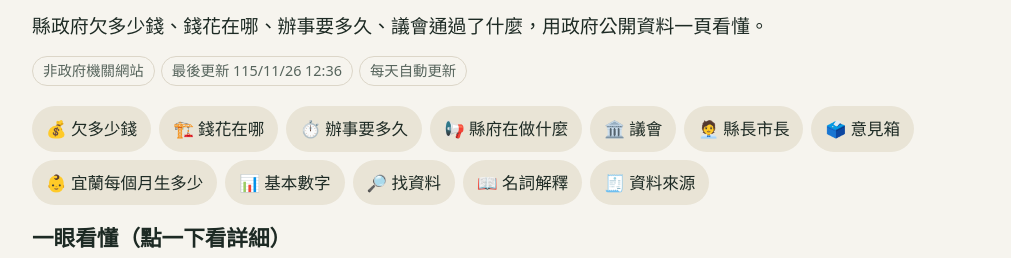
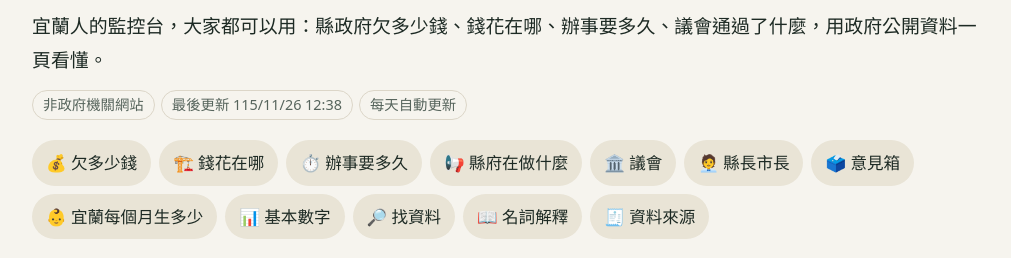
Before and after one commit to Larryveryhandsome/yilan-board, a plain HTML site: page index.html in a window 1280 px wide. Shown: the part 78-336 px from the top of the page, without its empty margins (134-1145 px from the left). Drawn offline with Linux system fonts and the light colour scheme.

Commit message:
更新 2026-11-26 12:38

```diff
--- a/index.html
+++ b/index.html
@@ -2,7 +2,7 @@
 <html lang="zh-Hant-TW"><head><meta charset="utf-8">
 <meta name="viewport" content="width=device-width,initial-scale=1,viewport-fit=cover">
 <title>宜蘭看板</title>
-<meta name="description" content="宜蘭縣政府欠多少錢、錢花在哪、辦事要多久、議會通過了什麼，用政府公開資料一頁看懂；每天自動更新，每一個數字都附政府原始出處。非政府機關網站。">
+<meta name="description" content="宜蘭人的監控台，大家都可以用：宜蘭縣政府欠多少錢、錢花在哪、辦事要多久、議會通過了什麼，用政府公開資料一頁看懂；每天自動更新，每一個數字都附政府原始出處。非政府機關網站。">
 <style>
 :root{--bg:#f6f4ee;--card:#fffdf8;--fg:#1d2a24;--muted:#56645c;--line:#dcd6c8;--accent:#1f6b52;--accent2:#b5651d;--chip:#e9e4d6;--simple:#eef5f0;--bar:#2f8a69;--barhi:#b5651d}
 @media (prefers-color-scheme:dark){:root:not([data-theme=light]){--bg:#121815;--card:#1a221e;--fg:#e8ece9;--muted:#a7b6ad;--line:#2c3832;--accent:#6fd0a8;--accent2:#e3a062;--chip:#24302a;--simple:#1f2d26;--bar:#4fb38c;--barhi:#e3a062;color-scheme:dark}}
@@ -51,8 +51,8 @@ footer{color:var(--muted);font-size:.85rem;margin-top:22px}
 #about a,footer{overflow-wrap:anywhere}
 </style></head><body><div class="wrap">
 <header><div class="tools"><button type="button" id="bigbtn" aria-pressed="false">字放大</button></div>
-<h1>宜蘭看板</h1><div class="tag">縣政府欠多少錢、錢花在哪、辦事要多久、議會通過了什麼，用政府公開資料一頁看懂。</div>
-<span class="badge">非政府機關網站</span><span class="badge">最後更新 115/11/26 12:36</span><span class="badge">每天自動更新</span></header>
+<h1>宜蘭看板</h1><div class="tag">宜蘭人的監控台，大家都可以用：縣政府欠多少錢、錢花在哪、辦事要多久、議會通過了什麼，用政府公開資料一頁看懂。</div>
+<span class="badge">非政府機關網站</span><span class="badge">最後更新 115/11/26 12:38</span><span class="badge">每天自動更新</span></header>
 <nav aria-label="跳到"><a href="#finance">💰 欠多少錢</a><a href="#tender">🏗️ 錢花在哪</a><a href="#speed">⏱️ 辦事要多久</a><a href="#policy">📢 縣府在做什麼</a><a href="#council">🏛️ 議會</a><a href="#leader">🧑‍💼 縣長市長</a><a href="#voice">🗳️ 意見箱</a><a href="#pop-change">👶 宜蘭每個月生多少</a><a href="#numbers">📊 基本數字</a><a href="#radar">🔎 找資料</a><a href="#words">📖 名詞解釋</a><a href="#about">🧾 資料來源</a></nav>
 <h2 style="font-size:1.2rem;margin:6px 0 10px">一眼看懂（點一下看詳細）</h2>
 <div class="tiles"><a class=tile href="#numbers"><div class=tl>👥 宜蘭縣人口</div><div class=tv>447,613 人</div><div class=tn>115年10月底，內政部戶政司</div></a><a class=tile href="#finance"><div class=tl>💰 縣政府債務（未償餘額）</div><div class=tv>111.84 億元</div><div class=tn>115年10月底，宜蘭縣政府財政處</div></a><a class=tile href="#finance"><div class=tl>💰 平均每位縣民負擔</div><div class=tv>24,985 元</div><div class=tn>115年10月底，縣府公布</div></a><a class=tile href="#tender"><div class=tl>🏗️ 近 30 天縣府決標</div><div class=tv>34 件</div><div class=tn>合計 3.09 億元（34 件有公布金額），政府電子採購網</div></a><a class=tile href="#pop-change"><div class=tl>👶 115年10月出生／死亡</div><div class=tv>144／373 人</div><div class=tn>內政部戶政司</div></a><a class=tile href="#radar"><div class=tl>🔎 政府公開的宜蘭資料</div><div class=tv>1,357 份</div><div class=tn>最近 30 天有更新 383 份</div></a></div>
```
